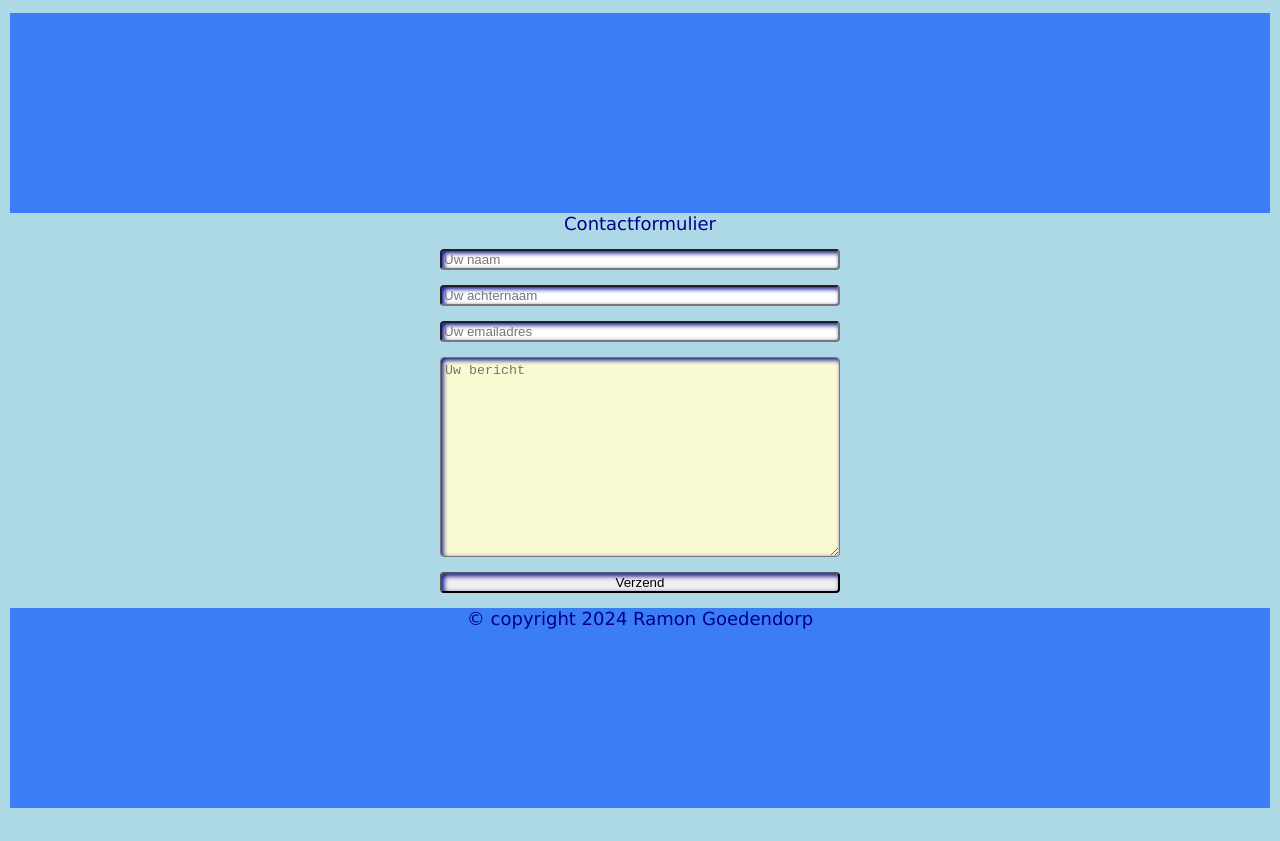
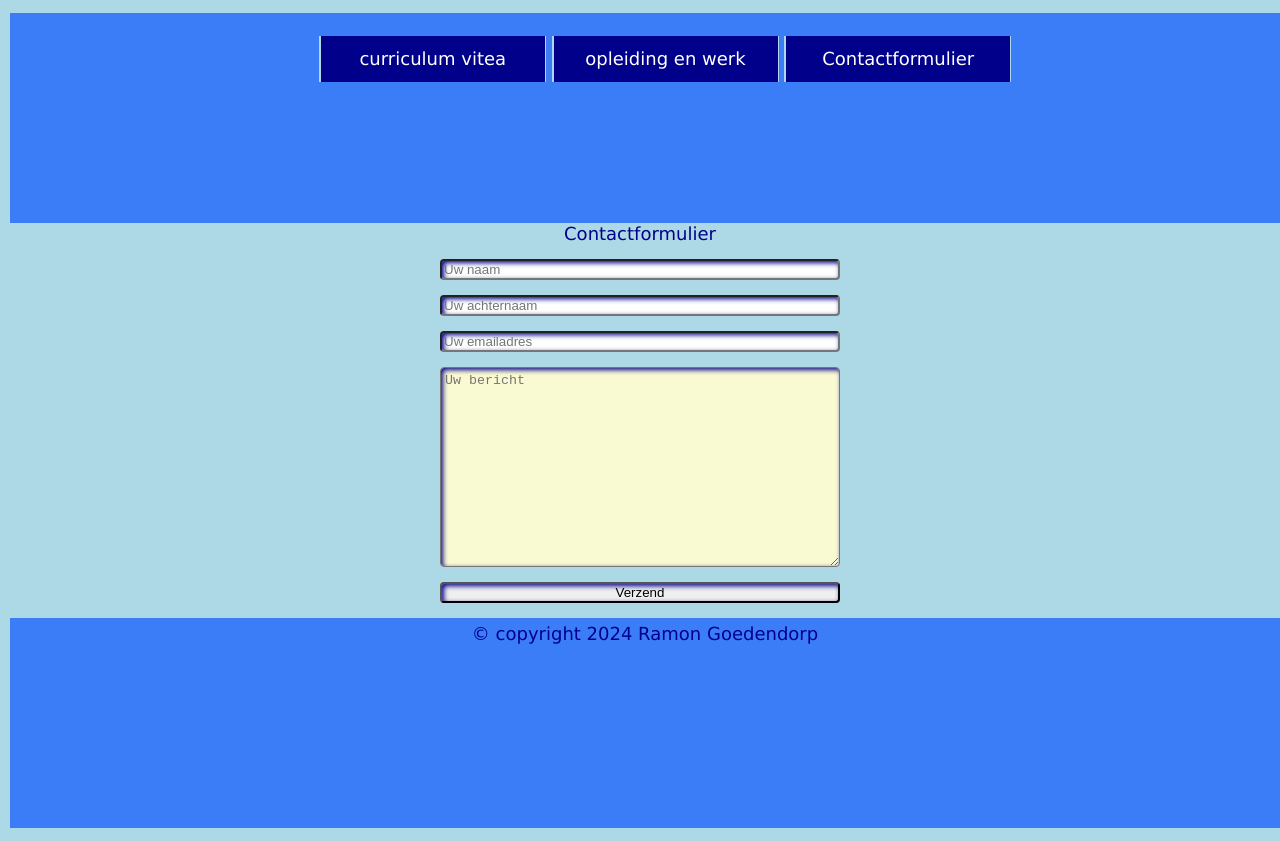
Before and after one commit to RamonNHA/Huiswerkopdracht15, a plain HTML site: page contact.html in a window 1280 px wide. Drawn offline with Linux system fonts and the light colour scheme.

Commit message:
Add files via upload

```diff
--- a/contact.html
+++ b/contact.html
@@ -5,7 +5,13 @@
         <link rel="stylesheet" type="text/css" href="css/style.css"/>
     </head>
     <body>
-        <header></header>
+        <header>
+            <ul>
+                <li><a href="index.html">curriculum vitea</a></li>
+                <li><a href="mijncv.html">opleiding en werk</a></li>
+                <li><a href="contact.html">Contactformulier</a></li>
+            </ul>
+        </header>
         <form>
             Contactformulier
             <input type="text" placeholder="Uw naam"/>
--- a/css/style.css
+++ b/css/style.css
@@ -10,11 +10,17 @@ body{
 }
 
 header{
-      background-color: #3b7df7; width: 100%; height: 200px;
+      background-color: #3b7df7;
+      width: 100%;
+      height: 200px;
+      padding: 5px;
 }
 
 footer{
-      background-color: #3b7df7; width: 100%; height: 200px
+      background-color: #3b7df7;
+      width: 100%;
+      height: 200px;
+      padding: 5px;
 }
 
 
```
Also changed, not shown: index.html (+1 -0 lines), mijncv.html (+7 -1 lines).
